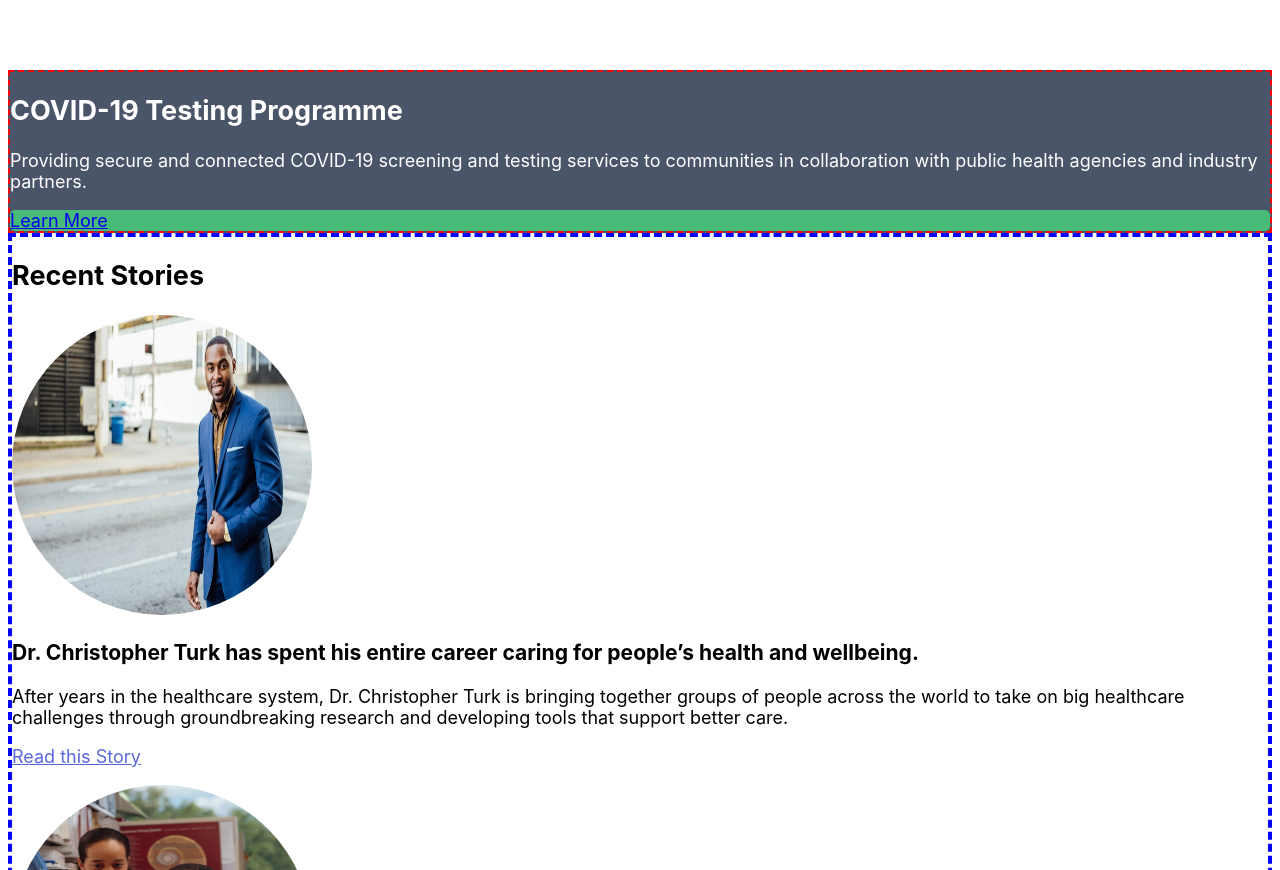
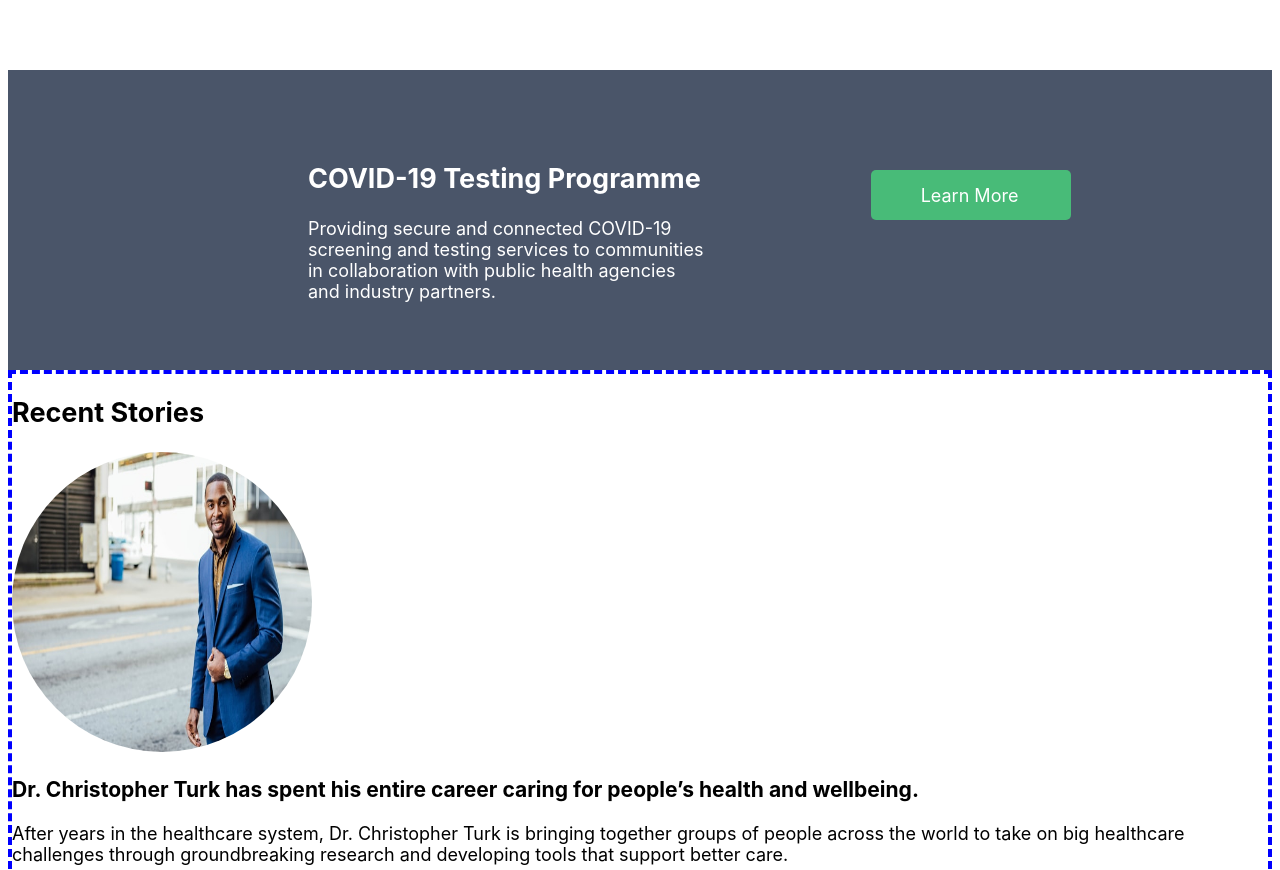
Before and after one commit to shevauniejs/info2180-project1, a plain HTML site: page index.html in a window 1280 px wide. Shown: the part 1239-2109 px from the top of the page. Drawn offline with Linux system fonts and the light colour scheme.

Commit message:
updated testing css

```diff
--- a/styles.css
+++ b/styles.css
@@ -88,14 +88,34 @@ div.card-body>p, div.card-body>h3{
 }
 /*Section Testing*/
 section.testing{
-	border: 2px dashed red;
 	background-color: #4a5569;
 	color: white
+}
 
+section.testing>div.container{
+  display: grid;
+  grid-template-columns: 1fr .5fr;
+  gap: 60px;
+  height: 300px;
 }
+section.testing>div>div.testing-desciption{
+  padding: 70px 100px 50px 300px;
+}
+
 .cta{
 	background-color:#48bb78;
 	border-radius: 5px;
+	position:relative;
+	top: 100px;
+  width: 200px;
+  height: 50px;
+}
+
+.cta>a{
+  	text-decoration: none;
+  	color: inherit;
+  	position: absolute;
+  	padding: 15px 0px 0px 50px;
 }
 
 /*Section Stories*/
```
